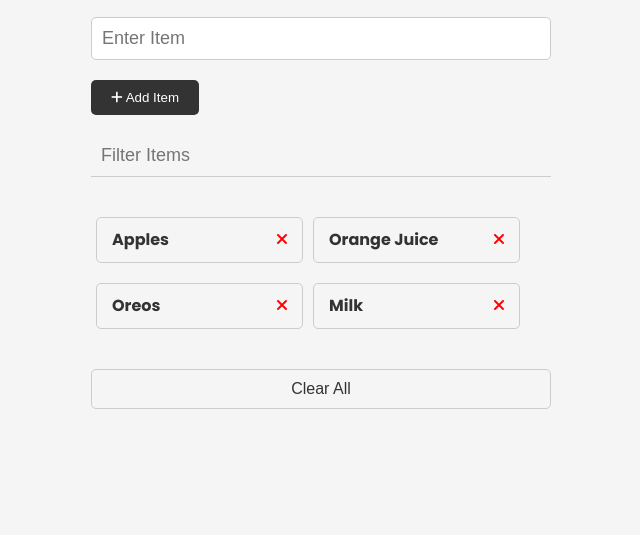
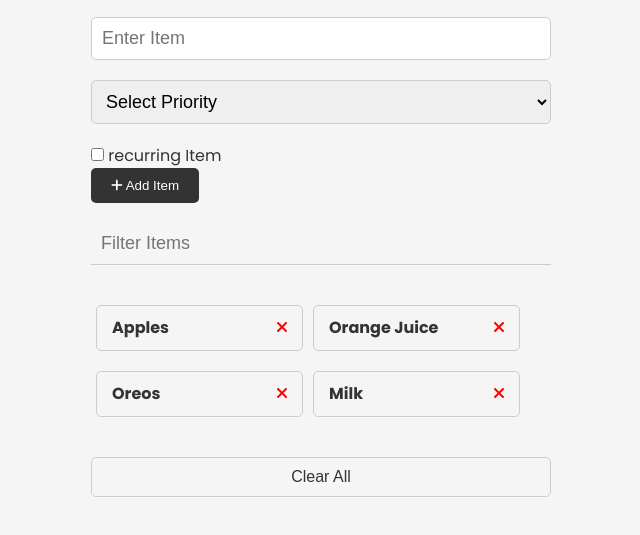
Before and after one commit to Okashe/shoppinglist, a plain HTML site: page index.html in a window 1280 px wide. Shown: the part 117-652 px from the top of the page, without its empty margins (319-959 px from the left). Drawn offline with Linux system fonts and the light colour scheme.

Commit message:
select input

```diff
--- a/index.html
+++ b/index.html
@@ -33,6 +33,19 @@
             placeholder="Enter Item"
           />
         </div>
+
+        <!-- === select input==== -->
+        <select id="priority-input" name="priority" class="form-input">
+          <option value="0">Select Priority</option>
+          <option value="1">1</option>
+          <option value="2">2</option>
+          <option value="3">3</option>
+        </select>
+
+        <!-- Checkbox input -->
+        <input type="checkbox" id="checkbox"/>
+        recurring Item
+
         <div class="form-control">
           <button type="submit" class="btn">
             <i class="fa-solid fa-plus"></i> Add Item
--- a/script.js
+++ b/script.js
@@ -24,6 +24,18 @@ if(e.keyCode ===13){
    if(e.code=== 'Digit1'){//fires off whenever you input 1
     console.log('You pressed 1');
    }
+
+   if(e.repeat){
+    console.log('You are holding down' + e.key)
+   }
+
+   console.log('Shift: ' + e.shiftKey) // true if you press shift
+   console.log('Control: ' + e.ctrlKey)
+   console.log('Alt: ' + e.altKey)
+
+   if(e.shiftKey&& e.key ==='K'){
+     console.log('You hit shift + K')
+   }
 };
 
 // itemInput.addEventListener('keypress', onKeyPress);
```
